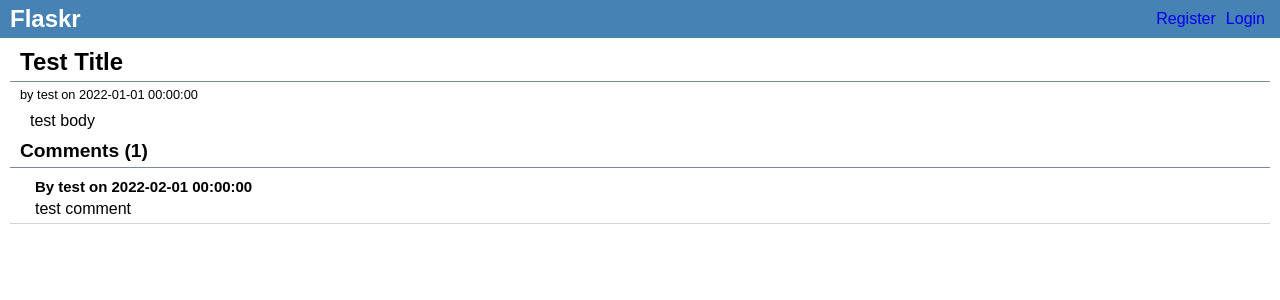
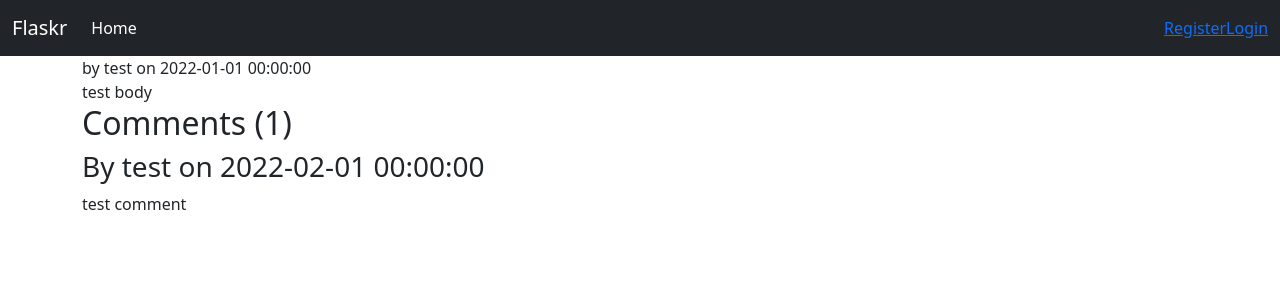
Before and after one commit to kirk0216/blog, a Flask app: page /1/ in a window 1280 px wide. Shown: the top 300 px of the page. Run offline with Flask 2, Linux system fonts and the light colour scheme; data comes from the database, SQL or seed files in the repository; some libraries are stand-ins or nearby versions.

Commit message:
Start restyling using Bootstrap.

```diff
--- a/flaskr/static/style.css
+++ b/flaskr/static/style.css
@@ -1,175 +1,3 @@
-* {
-    padding: 0;
-    margin: 0;
-    font-family: sans-serif;
+.w-10 {
+    width: 10%;
 }
-
-a {
-    text-decoration: none;
-}
-
-nav {
-    display: flex;
-    background: steelblue;
-    align-items: center;
-}
-
-h1, h2, h3, h4, h5, h6 {
-    flex: auto;
-    padding: 5px 10px;
-}
-
-header {
-    display: flex;
-    align-items: flex-end;
-}
-
-nav ul {
-    display: flex;
-    list-style: none;
-    padding: 0 10px;
-}
-
-nav ul li {
-    display: block;
-    padding: 5px;
-}
-
-.title {
-    text-decoration:    none;
-    color:              white;
-}
-
-.content {
-    padding: 5px 10px;
-}
-
-.content > header {
-    border-bottom: 1px solid lightslategray;
-}
-
-.action {
-    display: block;
-    padding: 2px 30px;
-    margin: 6px 0;
-    min-width: 60px;
-    text-align: center;
-    border: 1px solid darkslateblue;
-    border-radius: 3px;
-    background: lightsteelblue;
-}
-
-.post > header > div {
-    flex: auto;
-    padding: 5px 10px;
-}
-
-.about {
-    font-size: 0.8rem;
-    padding: 0 30px;
-}
-
-.body {
-    padding: 5px 20px;
-}
-
-.login-form {
-    margin:     20px auto;
-    max-width:  50%;
-}
-
-.login-form label {
-    padding:    5px 0;
-}
-
-input {
-    border:         1px solid dimgray;
-    border-radius:  3px;
-    box-sizing:     border-box;
-}
-
-.login-form input[type=submit] {
-    background:     lightsteelblue;
-    padding:        5px;
-    font-size:      1rem;
-}
-
-.login-form input {
-    width:          100%;
-    margin:         5px 0;
-    padding:        3px;
-}
-
-.comments > header {
-    font-size: 0.8rem;
-    border-bottom: 1px solid lightslategray;
-}
-
-.comment {
-    padding: 5px 15px;
-    border-bottom: 1px solid lightgrey;
-}
-
-.comment > header {
-    font-size: 0.8rem;
-}
-
-.comment-delete {
-    margin: 0;
-}
-
-.comment-form {
-    padding:    5px;
-}
-
-.comment-form > textarea {
-    width:          100%;
-    border:         1px solid dimgray;
-    border-radius:  3px;
-    font-size:      1rem;
-    box-sizing:     border-box;
-    margin:         5px 0;
-    padding:        3px;
-}
-
-.comment-body {
-    padding:        0 10px;
-}
-
-.profile-header {
-    border-bottom:  1px solid lightslategray;
-    font-size:      0.8rem;
-    margin-left:    20px;
-}
-
-.profile-body {
-    padding:        5px 40px;
-}
-
-.profile-body article {
-    border-bottom:  1px solid lightgrey;
-    padding:        5px 0;
-}
-
-.flash {
-    margin:         5px 100px;
-    padding:        5px;
-    border:         1px solid grey;
-    text-align:     center;
-}
-
-.error {
-    background:     indianred;
-    border:         1px solid darkred;
-    color:          #4b1818;
-}
-
-.save-button {
-    background: lightsteelblue;
-    padding: 5px;
-    font-size: 1rem;
-    width: 100%;
-    border: 1px solid dimgray;
-    border-radius: 3px;
-    box-sizing: border-box;
-}
--- a/flaskr/templates/base.html
+++ b/flaskr/templates/base.html
@@ -2,26 +2,44 @@
 <html lang="en">
     <head>
         <meta charset="UTF-8">
+        <meta name="viewport" content="width=device-width, initial-scale=1">
         <title>{% block title %}{% endblock %}</title>
+        <link href="https://cdn.jsdelivr.net/npm/bootstrap@5.2.0/dist/css/bootstrap.min.css" rel="stylesheet" integrity="sha384-gH2yIJqKdNHPEq0n4Mqa/HGKIhSkIHeL5AyhkYV8i59U5AR6csBvApHHNl/vI1Bx" crossorigin="anonymous">
         <link rel="stylesheet" href="{{ url_for('static', filename='style.css') }}">
     </head>
 
     <body>
-        <nav>
-            <h1><a href="{{ url_for('index') }}" class="title">Flaskr</a></h1>
+        <nav class="navbar navbar-expand-lg navbar-dark bg-dark fixed-top">
+            <div class="container-fluid">
+                <a class="navbar-brand" href="{{ url_for('index') }}">Flaskr</a>
 
-            <ul>
-                {% if g.user %}
-                    <li>{{ g.user['username'] }}</li>
-                    <li><a href="{{ url_for('auth.logout') }}">Logout</a></li>
-                {% else %}
-                    <li><a href="{{ url_for('auth.register') }}">Register</a></li>
-                    <li><a href="{{ url_for('auth.login') }}">Login</a></li>
-                {% endif %}
-            </ul>
+                <button class="navbar-toggler" type="button" data-bs-toggle="collapse" data-bs-target="#navbarNav" aria-controls="navbarNav" aria-expanded="false" aria-label="Toggle Navigation">
+                    <span class="navbar-toggler-icon"></span>
+                </button>
+
+                <div class="collapse navbar-collapse" id="navbarNav">
+                    <ul class="navbar-nav flex-grow-1">
+                        <li class="nav-item">
+                            <a class="nav-link active" href="{{ url_for('index') }}">Home</a>
+                        </li>
+                    </ul>
+
+                    <ul class="navbar-nav justify-content-end flex-grow-1">
+                    {% if g.user %}
+                        <li class="navbar-text">{{ g.user['username'] }}</li>
+                        <li class="nav-item">
+                            <a class="nav-link" href="{{ url_for('auth.logout') }}">Logout</a>
+                        </li>
+                    {% else %}
+                        <li class="nav-item"><a href="{{ url_for('auth.register') }}">Register</a></li>
+                        <li class="nav-item"><a href="{{ url_for('auth.login') }}">Login</a></li>
+                    {% endif %}
+                    </ul>
+                </div>
+            </div>
         </nav>
 
-        <section class="content">
+        <main class="container">
             <header>
                 {% block header %}{% endblock %}
             </header>
@@ -33,6 +51,8 @@
             </div>
 
             {% block content %}{% endblock %}
-        </section>
+        </main>
+
+        <script src="https://cdn.jsdelivr.net/npm/bootstrap@5.2.0/dist/js/bootstrap.bundle.min.js" integrity="sha384-A3rJD856KowSb7dwlZdYEkO39Gagi7vIsF0jrRAoQmDKKtQBHUuLZ9AsSv4jD4Xa" crossorigin="anonymous"></script>
     </body>
 </html>
--- a/flaskr/templates/blog/index.html
+++ b/flaskr/templates/blog/index.html
@@ -3,7 +3,7 @@
 {% block header %}
     <h1>{% block title %}Posts{% endblock %}</h1>
     {% if g.user %}
-        <a class="action" href="{{ url_for('blog.create') }}">New</a>
+        <a class="btn btn-primary float-end w-10" style="margin:5px;" href="{{ url_for('blog.create') }}">New</a>
     {% endif %}
 {% endblock %}
 
@@ -12,7 +12,7 @@
         <article class="post">
             <header>
                 <div>
-                    <h1><a href="/{{ post['id'] }}/">{{ post['title'].title() }}</a></h1>
+                    <h2><a class="link-primary" href="/{{ post['id'] }}/">{{ post['title'].title() }}</a></h2>
                     <div class="about">by {{ post['username'] }} on {{ post['created'] }}</div>
                 </div>
 
```
